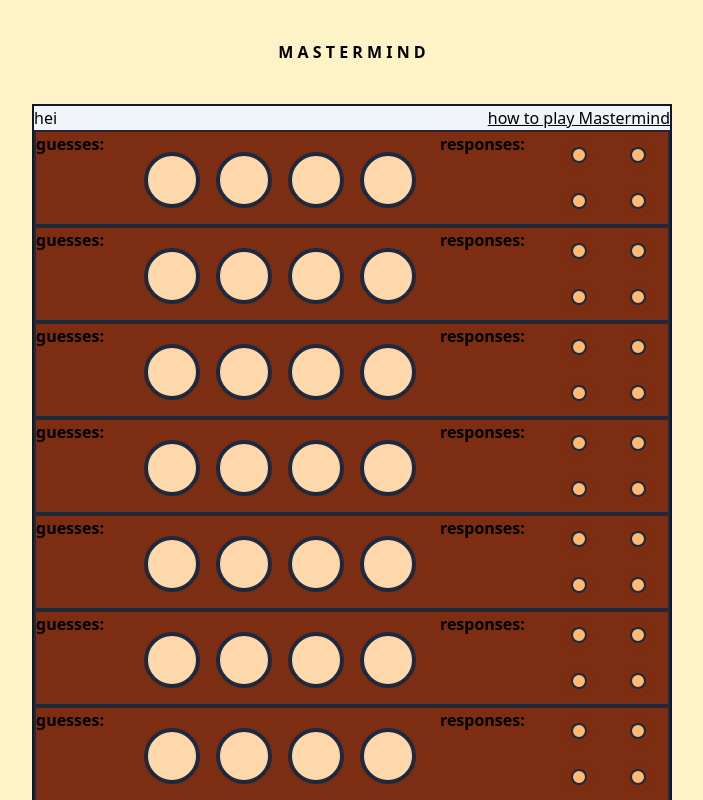
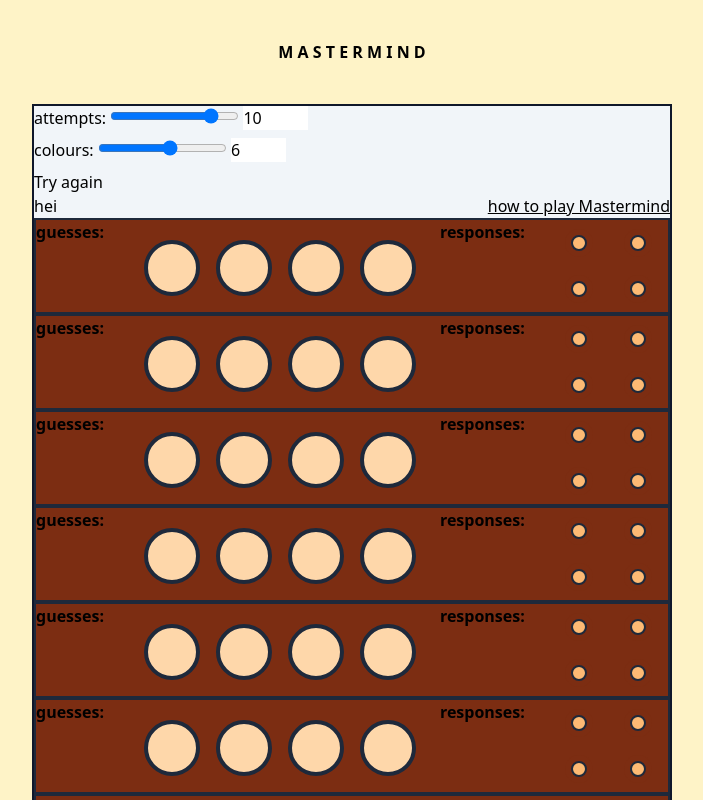
Before and after one commit to nikolaisundal/mastermind, a SvelteKit app: page / in a window 1280 px wide. Shown: the top 800 px of the page, without its empty margins (288-991 px from the left). Built offline with nearby package versions, Linux system fonts and the light colour scheme.

Commit message:
added end of game modal and game settings

```diff
--- a/src/lib/Peg.svelte
+++ b/src/lib/Peg.svelte
@@ -1,12 +1,21 @@
 <script lang="ts">
-	const colours: string[] = [
+	import { settingsStore } from '$lib/settingsStore';
+
+	let numberOfColours: number = $settingsStore.numberOfColours;
+
+	const colours = [
 		'bg-red-600',
 		'bg-yellow-400',
 		'bg-green-600',
 		'bg-blue-700',
 		'bg-purple-600',
-		'bg-slate-500'
+		'bg-slate-500',
+		'bg-pink-500',
+		'bg-indigo-500',
+		'bg-teal-500'
 	];
+
+	let coloursWithinRange = colours.slice(0, numberOfColours);
 
 	export let active: boolean;
 	export let colour: string;
@@ -49,7 +58,7 @@
 {/if}
 {#if isSelected}
 	<div class="absolute top-24 left-0 w-full z-10 bg-slate-200 grid grid-cols-3 gap-x-2">
-		{#each colours as colourOption}
+		{#each coloursWithinRange as colourOption}
 			<div class="flex justify-center p-4">
 				<button
 					class=" h-10 w-10 hover:border-2 hover:border-black flex flex-col items-center"
@@ -66,21 +75,6 @@
 	</div>
 {/if}
 
-<!-- {#if isSelected}
-	<div class="absolute top-24 left-0 w-full z-10 bg-white grid grid-cols-3 gap-x-2">
-		{#each colours as colourOption}
-			<div class="flex justify-center p-4">
-				<button
-					class="peg-shape h-4 w-10 {colourOption} hover:border-2 hover:border-black"
-					on:click={(e) => {
-						selectColour(colourOption);
-						toggleSelect(null);
-					}}
-				/>
-			</div>
-		{/each}
-	</div>
-{/if} -->
 <style>
 	.peg-shape {
 		border-radius: 50% 50% 0 0;
--- /dev/null
+++ b/src/lib/settingsStore.ts
@@ -0,0 +1,12 @@
+import { writable } from 'svelte/store';
+import type { Writable } from 'svelte/store';
+
+interface SettingsType {
+	numberOfAttempts: number;
+	numberOfColours: number;
+}
+
+export const settingsStore: Writable<SettingsType> = writable({
+	numberOfAttempts: 10,
+	numberOfColours: 6
+});
--- a/src/routes/+page.svelte
+++ b/src/routes/+page.svelte
@@ -7,6 +7,7 @@
 		Colour
 	} from '../typeDefinitions/boardState';
 	import { solutionStore } from '$lib/solutionStore';
+	import { settingsStore } from '$lib/settingsStore';
 
 	const colours = [
 		'bg-red-600',
@@ -14,14 +15,32 @@
 		'bg-green-600',
 		'bg-blue-700',
 		'bg-purple-600',
-		'bg-slate-500'
+		'bg-slate-500',
+		'bg-pink-500',
+		'bg-indigo-500',
+		'bg-teal-500'
 	];
+
+	let game: string = 'playing';
+
+	let boardState: BoardState;
+
+	let numberOfAttempts: number = 10;
+	let numberOfColours: number = 6;
+
+	$: {
+		numberOfAttempts = $settingsStore.numberOfAttempts;
+		numberOfColours = $settingsStore.numberOfColours;
+		boardState = generateBoardState(numberOfAttempts);
+	}
 
 	const generateRandomSolution = (): Colour[] => {
 		let solution: Colour[] = [];
+		let coloursWithinRange = colours.slice(0, numberOfColours);
+		console.log('Hello in here', numberOfColours);
 		for (let i = 0; i < 4; i++) {
-			const randomIndex = Math.floor(Math.random() * colours.length);
-			const randomColour = colours[randomIndex] as Colour;
+			const randomIndex = Math.floor(Math.random() * coloursWithinRange.length);
+			const randomColour = coloursWithinRange[randomIndex] as Colour;
 			solution.push(randomColour);
 		}
 
@@ -29,6 +48,32 @@
 	};
 
 	solutionStore.set(generateRandomSolution());
+
+	function generateRow(isActive: boolean) {
+		return {
+			active: isActive,
+			id: crypto.randomUUID(),
+			response: {
+				correctPlacement: 0,
+				correctColour: 0
+			},
+			pegs: [
+				{ colour: 'bg-orange-200' as Colour, id: crypto.randomUUID() },
+				{ colour: 'bg-orange-200' as Colour, id: crypto.randomUUID() },
+				{ colour: 'bg-orange-200' as Colour, id: crypto.randomUUID() },
+				{ colour: 'bg-orange-200' as Colour, id: crypto.randomUUID() }
+			]
+		};
+	}
+
+	function generateBoardState(numberOfAttempts: number) {
+		return Array.from({ length: numberOfAttempts }, (_, index) => {
+			let isActive = index === numberOfAttempts - 1;
+			return generateRow(isActive);
+		});
+	}
+
+	boardState = generateBoardState(numberOfAttempts);
 
 	/* solutionStore.set(['bg-blue-700', 'bg-blue-700', 'bg-red-600', 'bg-green-600']); */
 	/*  blue, grey, green, red  */
@@ -50,290 +95,118 @@
 
 	const handleUpdateResponse = (event: ResponseChangeEvent) => {
 		const { id, correctPlacement, correctColour } = event.detail;
+
+		const nextRow = boardState.findIndex((r) => r.id === id) - 1;
+
 		boardState = boardState.map((row, index) => {
-			if (row.id === id) {
-				return {
-					...row,
-					response: { correctPlacement, correctColour },
-					active: false
-				};
-			} else if (index === boardState.findIndex((r) => r.id === id) - 1) {
-				// if the current row is the one before the active row, set active to true
+			if (correctPlacement === 4) {
+				game = 'won';
+				return { ...row, active: false };
+			} else if (nextRow === -1) {
+				game = 'over';
+				return { ...row, active: false };
+			} else if (index === nextRow) {
 				return { ...row, active: true };
 			}
-			return row; // return the row unchanged if it's not the active row or the one before it
+
+			if (row.id !== id) {
+				return row;
+			}
+
+			return {
+				...row,
+				response: { correctPlacement, correctColour },
+				active: false
+			};
 		});
 	};
 
+	function updateAttempts(event: Event) {
+		const input = event.target as HTMLInputElement; // Type assertion for better type safety
+		let value = +input.value; // Convert string to number
+
+		// Clamp the value to the range 1 to 12
+		value = Math.max(1, Math.min(value, 12));
+
+		settingsStore.update((settings) => {
+			settings.numberOfAttempts = value;
+			return settings;
+		});
+		solutionStore.set(generateRandomSolution());
+		boardState = generateBoardState(value);
+	}
+
+	const updateNumberOfColours = (event: Event) => {
+		const input = event.target as HTMLInputElement;
+		let value = +input.value;
+		value = Math.max(2, Math.min(value, 9));
+		settingsStore.update((settings) => {
+			console.log('Before update:', settings);
+			settings.numberOfColours = value;
+			console.log('After update:', settings);
+			return settings;
+		});
+		solutionStore.set(generateRandomSolution());
+		boardState = generateBoardState(value);
+	};
+
 	$: console.log('SolutionStore', $solutionStore);
-
-	let boardState: BoardState = [
-		{
-			active: false,
-			id: crypto.randomUUID(),
-			response: {
-				correctPlacement: 0,
-				correctColour: 0
-			},
-			pegs: [
-				{
-					colour: 'bg-orange-200',
-					id: crypto.randomUUID()
-				},
-				{
-					colour: 'bg-orange-200',
-					id: crypto.randomUUID()
-				},
-				{
-					colour: 'bg-orange-200',
-					id: crypto.randomUUID()
-				},
-				{
-					colour: 'bg-orange-200',
-					id: crypto.randomUUID()
-				}
-			]
-		},
-		{
-			active: false,
-			id: crypto.randomUUID(),
-			response: {
-				correctPlacement: 0,
-				correctColour: 0
-			},
-			pegs: [
-				{
-					colour: 'bg-orange-200',
-					id: crypto.randomUUID()
-				},
-				{
-					colour: 'bg-orange-200',
-					id: crypto.randomUUID()
-				},
-				{
-					colour: 'bg-orange-200',
-					id: crypto.randomUUID()
-				},
-				{
-					colour: 'bg-orange-200',
-					id: crypto.randomUUID()
-				}
-			]
-		},
-		{
-			active: false,
-			id: crypto.randomUUID(),
-			response: {
-				correctPlacement: 0,
-				correctColour: 0
-			},
-			pegs: [
-				{
-					colour: 'bg-orange-200',
-					id: crypto.randomUUID()
-				},
-				{
-					colour: 'bg-orange-200',
-					id: crypto.randomUUID()
-				},
-				{
-					colour: 'bg-orange-200',
-					id: crypto.randomUUID()
-				},
-				{
-					colour: 'bg-orange-200',
-					id: crypto.randomUUID()
-				}
-			]
-		},
-		{
-			active: false,
-			id: crypto.randomUUID(),
-			response: {
-				correctPlacement: 0,
-				correctColour: 0
-			},
-			pegs: [
-				{
-					colour: 'bg-orange-200',
-					id: crypto.randomUUID()
-				},
-				{
-					colour: 'bg-orange-200',
-					id: crypto.randomUUID()
-				},
-				{
-					colour: 'bg-orange-200',
-					id: crypto.randomUUID()
-				},
-				{
-					colour: 'bg-orange-200',
-					id: crypto.randomUUID()
-				}
-			]
-		},
-		{
-			active: false,
-			id: crypto.randomUUID(),
-			response: {
-				correctPlacement: 0,
-				correctColour: 0
-			},
-			pegs: [
-				{
-					colour: 'bg-orange-200',
-					id: crypto.randomUUID()
-				},
-				{
-					colour: 'bg-orange-200',
-					id: crypto.randomUUID()
-				},
-				{
-					colour: 'bg-orange-200',
-					id: crypto.randomUUID()
-				},
-				{
-					colour: 'bg-orange-200',
-					id: crypto.randomUUID()
-				}
-			]
-		},
-		{
-			active: false,
-			id: crypto.randomUUID(),
-			response: {
-				correctPlacement: 0,
-				correctColour: 0
-			},
-			pegs: [
-				{
-					colour: 'bg-orange-200',
-					id: crypto.randomUUID()
-				},
-				{
-					colour: 'bg-orange-200',
-					id: crypto.randomUUID()
-				},
-				{
-					colour: 'bg-orange-200',
-					id: crypto.randomUUID()
-				},
-				{
-					colour: 'bg-orange-200',
-					id: crypto.randomUUID()
-				}
-			]
-		},
-		{
-			active: false,
-			id: crypto.randomUUID(),
-			response: {
-				correctPlacement: 0,
-				correctColour: 0
-			},
-			pegs: [
-				{
-					colour: 'bg-orange-200',
-					id: crypto.randomUUID()
-				},
-				{
-					colour: 'bg-orange-200',
-					id: crypto.randomUUID()
-				},
-				{
-					colour: 'bg-orange-200',
-					id: crypto.randomUUID()
-				},
-				{
-					colour: 'bg-orange-200',
-					id: crypto.randomUUID()
-				}
-			]
-		},
-		{
-			active: false,
-			id: crypto.randomUUID(),
-			response: {
-				correctPlacement: 0,
-				correctColour: 0
-			},
-			pegs: [
-				{
-					colour: 'bg-orange-200',
-					id: crypto.randomUUID()
-				},
-				{
-					colour: 'bg-orange-200',
-					id: crypto.randomUUID()
-				},
-				{
-					colour: 'bg-orange-200',
-					id: crypto.randomUUID()
-				},
-				{
-					colour: 'bg-orange-200',
-					id: crypto.randomUUID()
-				}
-			]
-		},
-		{
-			active: false,
-			id: crypto.randomUUID(),
-			response: {
-				correctPlacement: 0,
-				correctColour: 0
-			},
-			pegs: [
-				{
-					colour: 'bg-orange-200',
-					id: crypto.randomUUID()
-				},
-				{
-					colour: 'bg-orange-200',
-					id: crypto.randomUUID()
-				},
-				{
-					colour: 'bg-orange-200',
-					id: crypto.randomUUID()
-				},
-				{
-					colour: 'bg-orange-200',
-					id: crypto.randomUUID()
-				}
-			]
-		},
-		{
-			active: true,
-			id: crypto.randomUUID(),
-			response: {
-				correctPlacement: 0,
-				correctColour: 0
-			},
-			pegs: [
-				{
-					colour: 'bg-orange-200',
-					id: crypto.randomUUID()
-				},
-				{
-					colour: 'bg-orange-200',
-					id: crypto.randomUUID()
-				},
-				{
-					colour: 'bg-orange-200',
-					id: crypto.randomUUID()
-				},
-				{
-					colour: 'bg-orange-200',
-					id: crypto.randomUUID()
-				}
-			]
-		}
-	];
-	/* $: console.log('boardstate:', boardState); */
 </script>
 
 <h1 class="font-bold text-center py-10">M A S T E R M I N D</h1>
 <div class="bg-slate-100 max-w-xs sm:max-w-screen-sm mx-auto border-2 border-slate-900">
+	<div class="space-y-2">
+		<div>
+			<label for="attempts-slider">attempts:</label>
+			<input
+				type="range"
+				id="attempts-slider"
+				min="1"
+				max="12"
+				step="1"
+				value={numberOfAttempts}
+				on:input={updateAttempts}
+			/>
+			<input
+				type="number"
+				id="attempts-input"
+				min="1"
+				max="12"
+				value={numberOfAttempts}
+				on:input={updateAttempts}
+			/>
+		</div>
+
+		<div>
+			<label for="colours-slider">colours:</label>
+			<input
+				type="range"
+				id="colours-slider"
+				min="2"
+				max="9"
+				step="1"
+				value={numberOfColours}
+				on:input={updateNumberOfColours}
+			/>
+			<input
+				type="number"
+				id="colours-input"
+				min="2"
+				max="9"
+				value={numberOfColours}
+				on:input={updateNumberOfColours}
+			/>
+		</div>
+
+		<button
+			on:click={() => {
+				boardState = generateBoardState(numberOfAttempts);
+				game = 'playing';
+				solutionStore.set(generateRandomSolution());
+			}}>Try again</button
+		>
+	</div>
+
 	<div class="flex justify-between">
 		<h1>hei</h1>
 		<a
@@ -348,5 +221,49 @@
 	{#each boardState as row (row.id)}
 		<Row {row} on:colourChange={handleColourChange} on:updateResponse={handleUpdateResponse} />
 	{/each}
+
+	{#if game !== 'playing'}
+		<div class="fixed inset-0 bg-black bg-opacity-50 flex justify-center items-center">
+			<div class="bg-white rounded-lg p-4">
+				<button class="absolute top-4 right-4" on:click={() => (game = 'playing')}>X</button>
+				<div class="h-48 bg-pink-300 flex flex-col justify-center items-center space-y-4">
+					<span> {game === 'won' ? 'congratz' : 'fu'}</span>
+					<span> The solution was:</span>
+					<div class="flex gap-4 items-center">
+						{#each $solutionStore as pegColour, index (index)}
+							<button
+								class="h-9 sm:h-14 w-9 sm:w-14 rounded-full border-4 border-slate-800 {pegColour}"
+								disabled
+							/>
+						{/each}
+					</div>
+					<div class="w-32 bg-purple-700 flex justify-between">
+						<button on:click={() => (game = 'playing')}>Ok</button>
+						<button
+							on:click={() => {
+								boardState = generateBoardState(numberOfAttempts);
+								game = 'playing';
+								solutionStore.set(generateRandomSolution());
+							}}>Try again</button
+						>
+					</div>
+				</div>
+			</div>
+		</div>
+	{/if}
 </div>
+
 <div class="h-96 bg-amber-100 flex justify-center items-end w-full"><p>Craated by me</p></div>
+
+<style>
+	input[type='number']::-webkit-inner-spin-button,
+	input[type='number']::-webkit-outer-spin-button {
+		-webkit-appearance: none;
+		margin: 0;
+	}
+
+	input[type='number'] {
+		-moz-appearance: textfield;
+		appearance: textfield;
+	}
+</style>
--- a/src/typeDefinitions/boardState.ts
+++ b/src/typeDefinitions/boardState.ts
@@ -6,6 +6,9 @@
 	| 'bg-blue-700'
 	| 'bg-slate-500'
 	| 'bg-orange-200'
+	| 'bg-pink-500'
+	| 'bg-indigo-500'
+	| 'bg-teal-500'
 	| 'deleted';
 
 export interface PegType {
```
